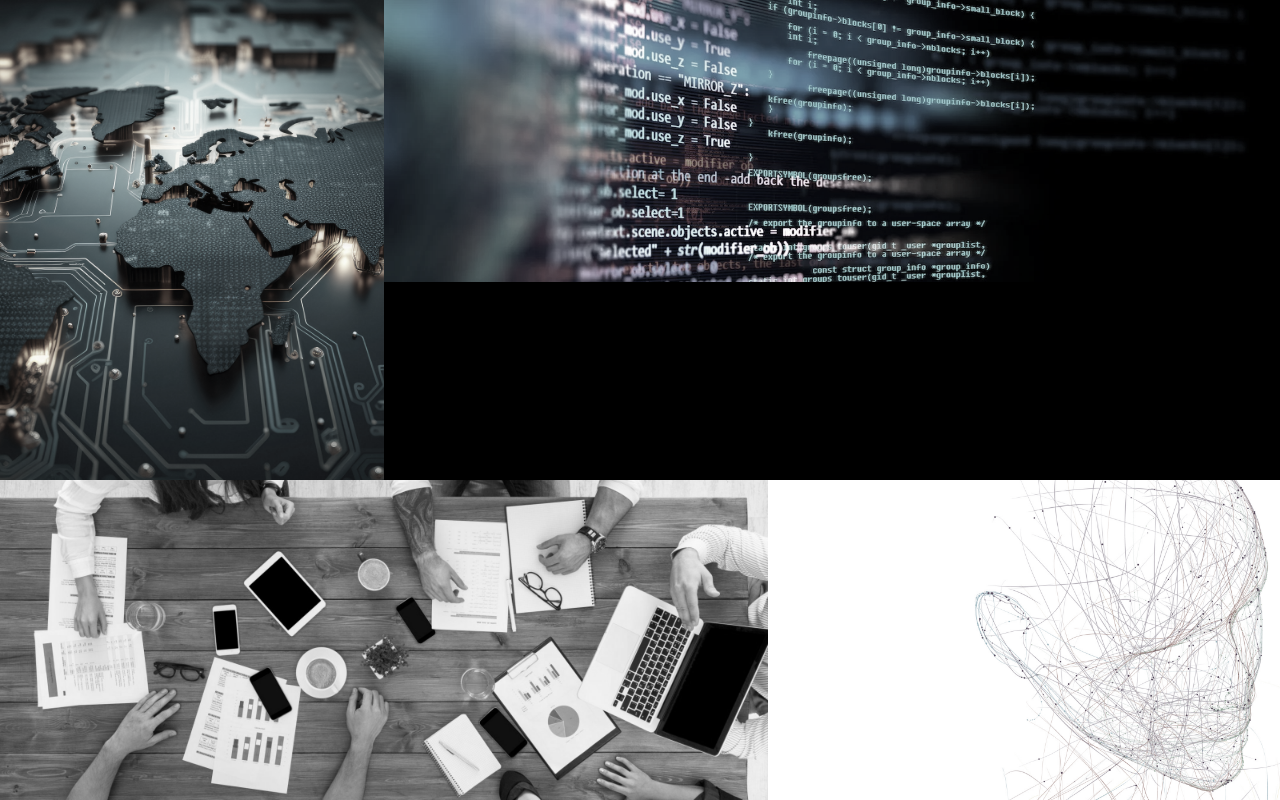
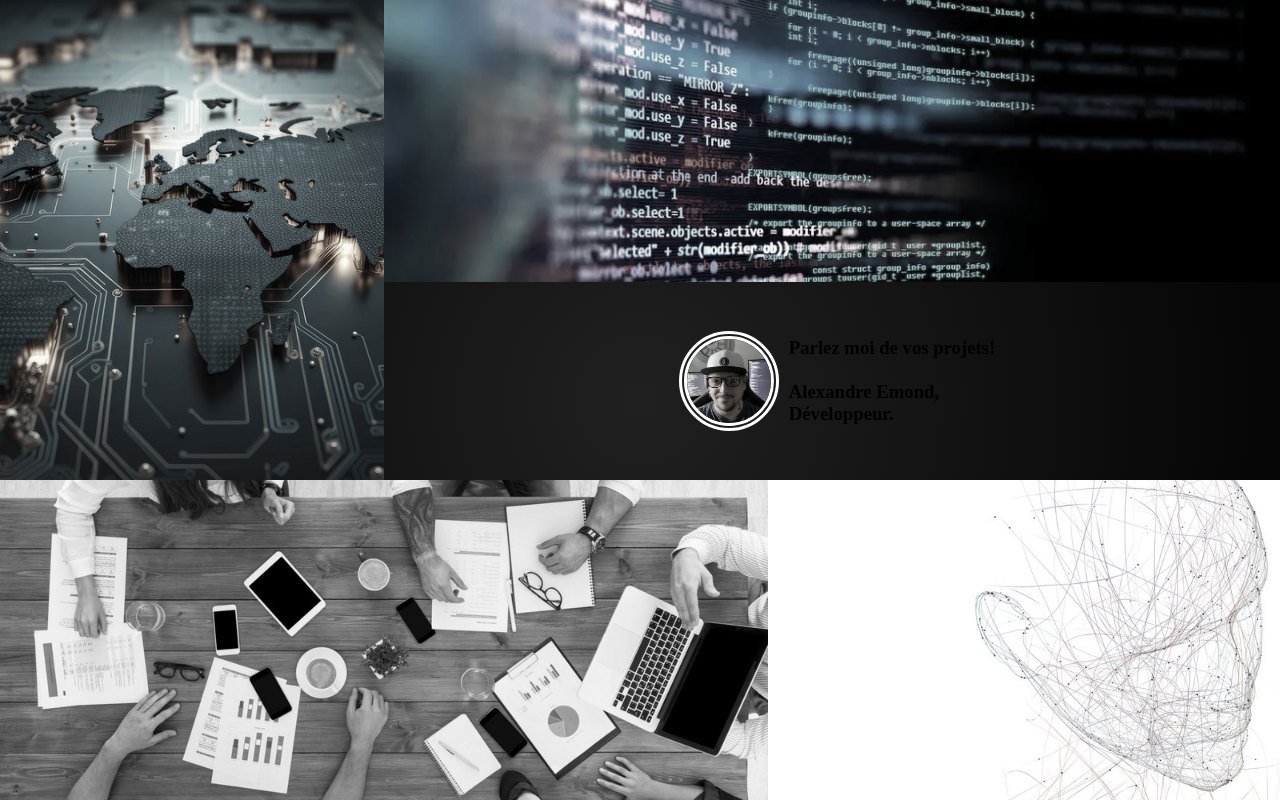
Before and after one commit to a3emond/PortFolio, a PHP site: page /components/home/home.html in a window 1280 px wide. Run offline with PHP 8.4, Linux system fonts and the light colour scheme.

Commit message:
home page

```diff
--- a/components/home/home.css
+++ b/components/home/home.css
@@ -11,6 +11,7 @@
   overflow-x: hidden;
   width: 100%;
   height: 100%;
+  background-image: radial-gradient(circle, #202020 0%, #000000 100%);
 }
 #home1 {
   display: flex;
@@ -20,14 +21,19 @@
   height: 60%;
 }
 #home1-1 {
+  position: relative;
   width: 30%;
   height: 100%;
 }
 #img1-1 {
+  position: absolute;
+  top: 0;
+  left: 0px;
   object-fit: cover;
   width: 100%;
   height: 100%;
   filter: grayscale(80%);
+  z-index: 5;
 }
 #home1-2 {
   display: flex;
@@ -37,23 +43,25 @@
   height: 100%;
 }
 #home1-2-1 {
+  position: relative;
   width: 100%;
   height: 100%;
 }
 #img1-2-1 {
+  position: absolute;
   object-fit: cover;
   width: 100%;
   height: 100%;
   filter: grayscale(80%);
+  z-index: 5;
 }
 #home1-2-2 {
   display: flex;
-  flex-direction: column;
+  flex-direction: row;
   align-items: center;
   justify-content: center;
   width: 100%;
   height: 70%;
-  background-color: rgb(0, 0, 0);
 }
 
 #home2 {
@@ -64,23 +72,73 @@
   height: 40%;
 }
 #home2-1 {
+  position: relative;
   width: 60%;
   height: 100%;
-  background-color: white;
 }
 #img2-1 {
+  position: absolute;
   object-fit: cover;
   width: 100%;
   height: 100%;
   filter: grayscale(100%);
+  z-index: 5;
 }
 #home2-2 {
+  position: relative;
   width: 40%;
   height: 100%;
 }
 #img2-2 {
+  position: absolute;
   object-fit: cover;
   width: 100%;
   height: 100%;
   filter: grayscale(80%);
+  z-index: 5;
 }
+@keyframes fade {
+  0% {
+    opacity: 1;
+    text-shadow: 0 0 10px #ffffff;
+  }
+  50% {
+    opacity: 0.5;
+    text-shadow: 0 0 20px #000, 0 0 30px #000;
+  }
+  100% {
+    opacity: 1;
+    text-shadow: 0 0 10px #ffffff;
+  }
+}
+.touchSign {
+  position: absolute;
+  top: 50%;
+  left: 50%;
+  z-index: 10;
+  animation: fade 2s infinite;
+  text-shadow: 0 0 10px #ffffff;
+}
+.behindImage {
+  position: absolute;
+  text-align: center;
+  width: 75%;
+  height: 75%;
+  top: 12.5%;
+  left: 12.5%;
+  display: flex;
+  flex-direction: column;
+  align-items: center;
+  justify-content: center;
+  white-space: normal;
+}
+#profilePic {
+  position: relative;
+  object-fit: cover;
+  margin: 10px;
+  width: 100px;
+  height: 100px;
+  filter: grayscale(70%);
+  border-radius: 50%;
+  border: double 8px #ffffff;
+}
--- a/components/home/home.html
+++ b/components/home/home.html
@@ -2,27 +2,57 @@
 <div class="homeDiv" id="homeContainer">
   <div class="homeDiv" id="home1">
     <div class="homeDiv" id="home1-1">
+      <!--Text Behind Image-->
+      <span class="behindImage">
+        <h1>
+          Ouvrez les portes de votre entreprise au monde entier!
+        </h1>
+        <br />
+        <h2>Avec nos sites Ecommerce sur mesure.</h2>
+      </span>
+      <h1 class="touchSign"><i class="fa-solid fa-fingerprint"></i></h1>
       <img src="Assets/code2.jpg" id="img1-1" />
     </div>
     <div class="homeDiv" id="home1-2">
       <div class="homeDiv" id="home1-2-1">
+        <!--Text Behind Image-->
+        <span class="behindImage">
+          <h1>Évoluez avec nous!</h1>
+          <br />
+          <h2>les meilleures technologies à votre service.</h2>
+        </span>
+        <h1 class="touchSign"><i class="fa-solid fa-fingerprint"></i></h1>
         <img src="Assets/code1.webp" id="img1-2-1" />
       </div>
       <div class="homeDiv" id="home1-2-2">
-        <h3>PortFolio en construction!</h3>
-        <br />
-        <p>
-          N'hésitez pas, naviguez sur ma page et contactez-moi en cliquant sur
-          l'onglet "Me Joindre"
-        </p>
+        <img id="profilePic" src="Assets/profilePic.jpg" />
+        <h3>
+          Parlez moi de vos projets!<br /><br />
+          Alexandre Emond,<br />
+          Développeur.
+        </h3>
       </div>
     </div>
   </div>
   <div class="homeDiv" id="home2">
     <div class="homeDiv" id="home2-1">
+      <!--Text Behind Image-->
+      <span class="behindImage">
+        <h1>Vos idées, notre écoute:</h1>
+        <br />
+        <h2>Ensemble, donnons vie à votre imagination.</h2>
+      </span>
+      <h1 class="touchSign"><i class="fa-solid fa-fingerprint"></i></h1>
       <img src="Assets/code4.jpg" id="img2-1" />
     </div>
     <div class="homeDiv" id="home2-2">
+      <!--Text Behind Image-->
+      <span class="behindImage">
+        <h1>L'esprit léger.</h1>
+        <br />
+        <h2>Grâce à notre service sur mesure.</h2>
+      </span>
+      <h1 class="touchSign"><i class="fa-solid fa-fingerprint"></i></h1>
       <img src="Assets/code3.jpg" id="img2-2" />
     </div>
   </div>
```
Also changed, not shown: components/home/home.js (+187 -0 lines), scripts/routing.js (+3 -6 lines), styles/layout.css (+7 -3 lines), Assets/code1.webp, Assets/code2.jpg, Assets/code3.jpeg (deleted), Assets/code3.jpg, Assets/code4.jpg, Assets/profilePic.jpg (added).
